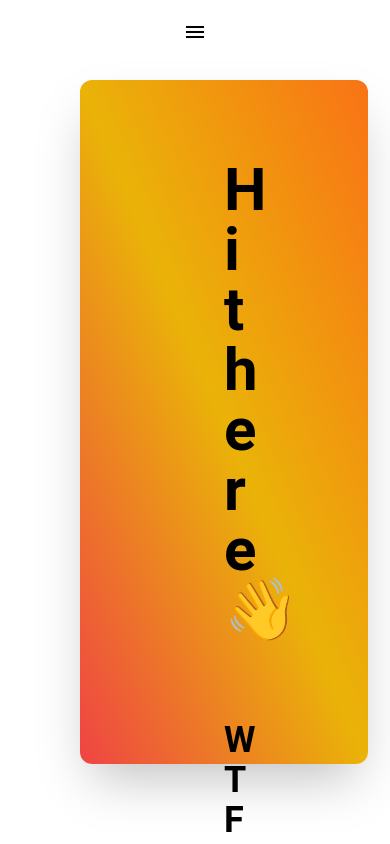
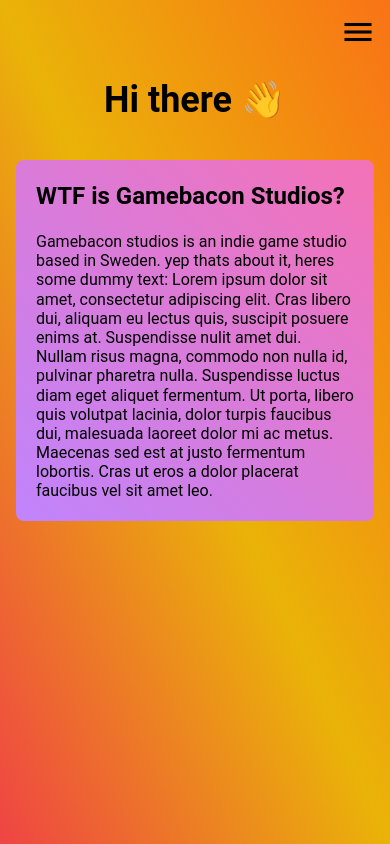
Before and after one commit to gamebacon/gamebaconstudios, a React (Create React App) app: page / in a window 390 px wide. Built offline with nearby package versions, Linux system fonts and the light colour scheme.

Commit message:
fix responsive design

```diff
--- a/src/App.tsx
+++ b/src/App.tsx
@@ -44,9 +44,7 @@
                     </IonRouterOutlet>
                 </IonSplitPane>
             </IonReactRouter>
-            <div className='bg-blue-600 h-16 aboslute'>
-                <IonMenuButton/>
-            </div>
+            <IonMenuButton className='absolute right-2 top-2 ion-no-padding ion-no-margin text-4xl' mode='md'/>
         </IonApp>
     );
 }
--- a/src/pages/HomePage.tsx
+++ b/src/pages/HomePage.tsx
@@ -5,14 +5,18 @@
     return (
         <IonPage>
             <IonContent className='p-20'>
-                <div className='h-full w-full p-20'>
+                <div className='h-full w-full md:p-20'>
                     <div className='bg-gradient-to-tr from-red-500 to-orange-500 via-yellow-500
-                     h-full w-full rounded-xl px-36 py-20 flex flex-col shadow-2xl'>
-                        <h1 className='text-6xl font-bold pb-20'>Hi there 👋</h1>
-                        <div className=''>
-                            <h2 className='text-4xl font-semibold pb-5'>WTF is Gamebacon Studios?</h2>
+                     h-full w-full md:rounded-xl px-4 md:px-16 xl:px-36 py-20 flex flex-col
+                      shadow-2xl overflow-y-auto'>
+                        <h1 className='text-center text-4xl md:text-3xl lg:text-6xl font-bold pb-10 md:pb-20'>
+                            Hi there 👋</h1>
+                        <div className='bg-gradient-to-tr from-purple-400 to-pink-400 md:bg-none
+                         p-5 rounded-lg'>
+                            <h2 className='text-2xl xl:text-4xl font-semibold pb-5 md:p-0'>
+                                WTF is Gamebacon Studios?</h2>
                             {/* eslint-disable-next-line max-len */}
-                            <h4 className='text-xl'>Gamebacon studios is an indie game studio based in Sweden. yep thats about it, heres some dummy text: Lorem ipsum dolor sit amet, consectetur adipiscing elit. Cras libero dui, aliquam eu lectus quis, suscipit posuere enims at. Suspendisse nulit amet dui. Nullam risus magna, commodo non nulla id, pulvinar pharetra nulla. Suspendisse luctus diam eget aliquet fermentum. Ut porta, libero quis volutpat lacinia, dolor turpis faucibus dui, malesuada laoreet dolor mi ac metus. Maecenas sed est at justo fermentum lobortis. Cras ut eros a dolor placerat faucibus vel sit amet leo. </h4>
+                            <h4 className='md:text-base xl:text-xl'>Gamebacon studios is an indie game studio based in Sweden. yep thats about it, heres some dummy text: Lorem ipsum dolor sit amet, consectetur adipiscing elit. Cras libero dui, aliquam eu lectus quis, suscipit posuere enims at. Suspendisse nulit amet dui. Nullam risus magna, commodo non nulla id, pulvinar pharetra nulla. Suspendisse luctus diam eget aliquet fermentum. Ut porta, libero quis volutpat lacinia, dolor turpis faucibus dui, malesuada laoreet dolor mi ac metus. Maecenas sed est at justo fermentum lobortis. Cras ut eros a dolor placerat faucibus vel sit amet leo. </h4>
                         </div>
                     </div>
                 </div>
--- a/src/theme/variables.css
+++ b/src/theme/variables.css
@@ -3,5 +3,8 @@
 @tailwind utilities;
 
 ion-menu {
-    width: 200px;
 }
+
+.sc-ion-buttons-md-h {
+    display: block !important;
+}
```
Also changed, not shown: 10 other files (tests, documents, lock files or other folders).
